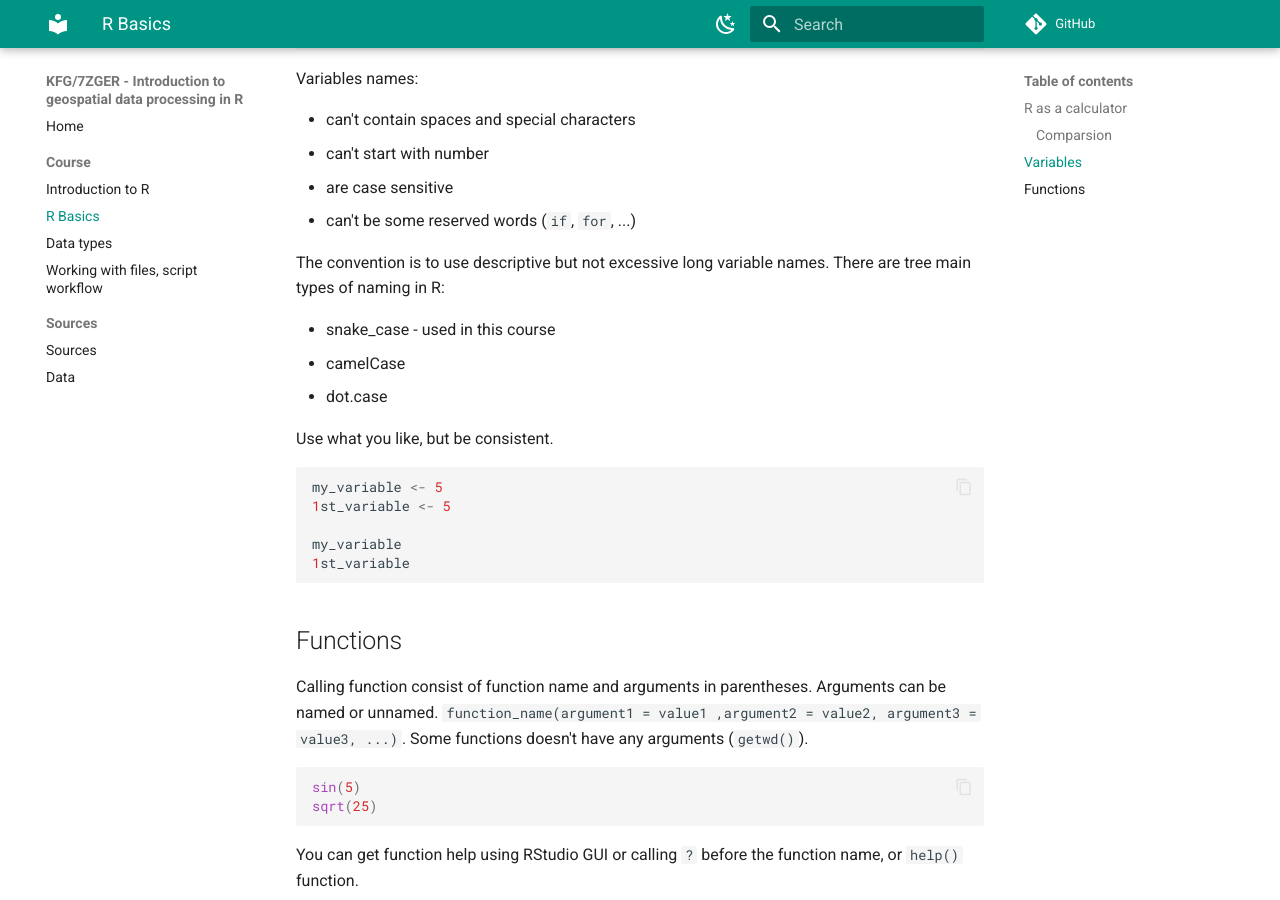
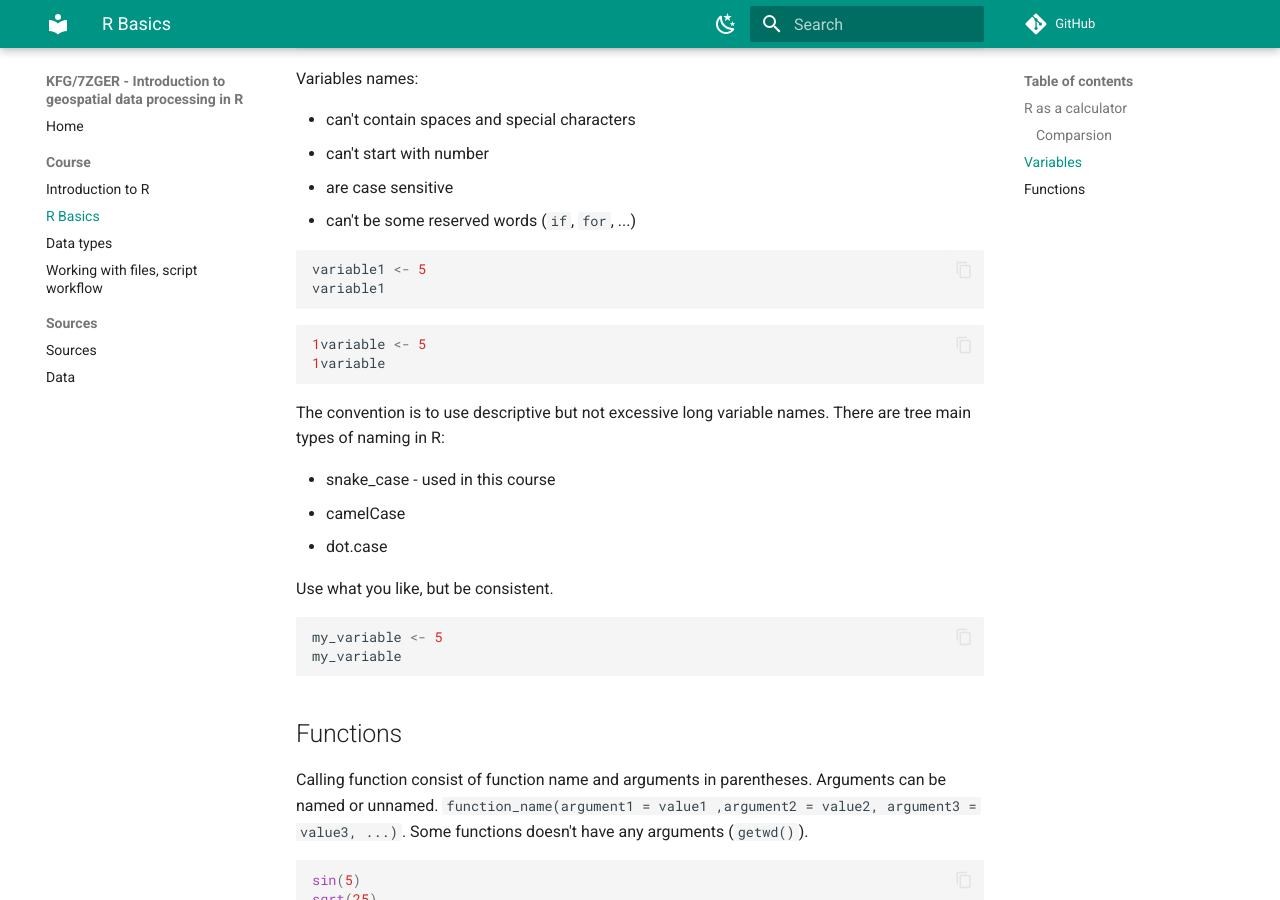
Before and after one commit to kalab-oto/7ZGER, an MkDocs documentation site: the page built from docs/basics.md, in a window 1280 px wide and 900 px high, scrolled down 1733 px. Built offline with MkDocs 1.6.1 and Material for MkDocs 9.7.7, drawn with Linux system fonts in a browser that asks for light colours; comment, search, counter and statistics services are not loaded.

Commit message:
docs: examples

````diff
--- a/docs/basics.md
+++ b/docs/basics.md
@@ -89,6 +89,16 @@
 - are case sensitive
 - can't be some reserved words (`if`, `for`, ...)
 
+
+``` r
+variable1 <- 5
+variable1
+```
+
+``` r
+1variable <- 5
+1variable
+```
 The convention is to use descriptive but not excessive long variable names. There are tree main types of naming in R:
 
 - snake_case - used in this course
````
Also changed, not shown: other parts of docs/basics.md (+0 -3 lines).
